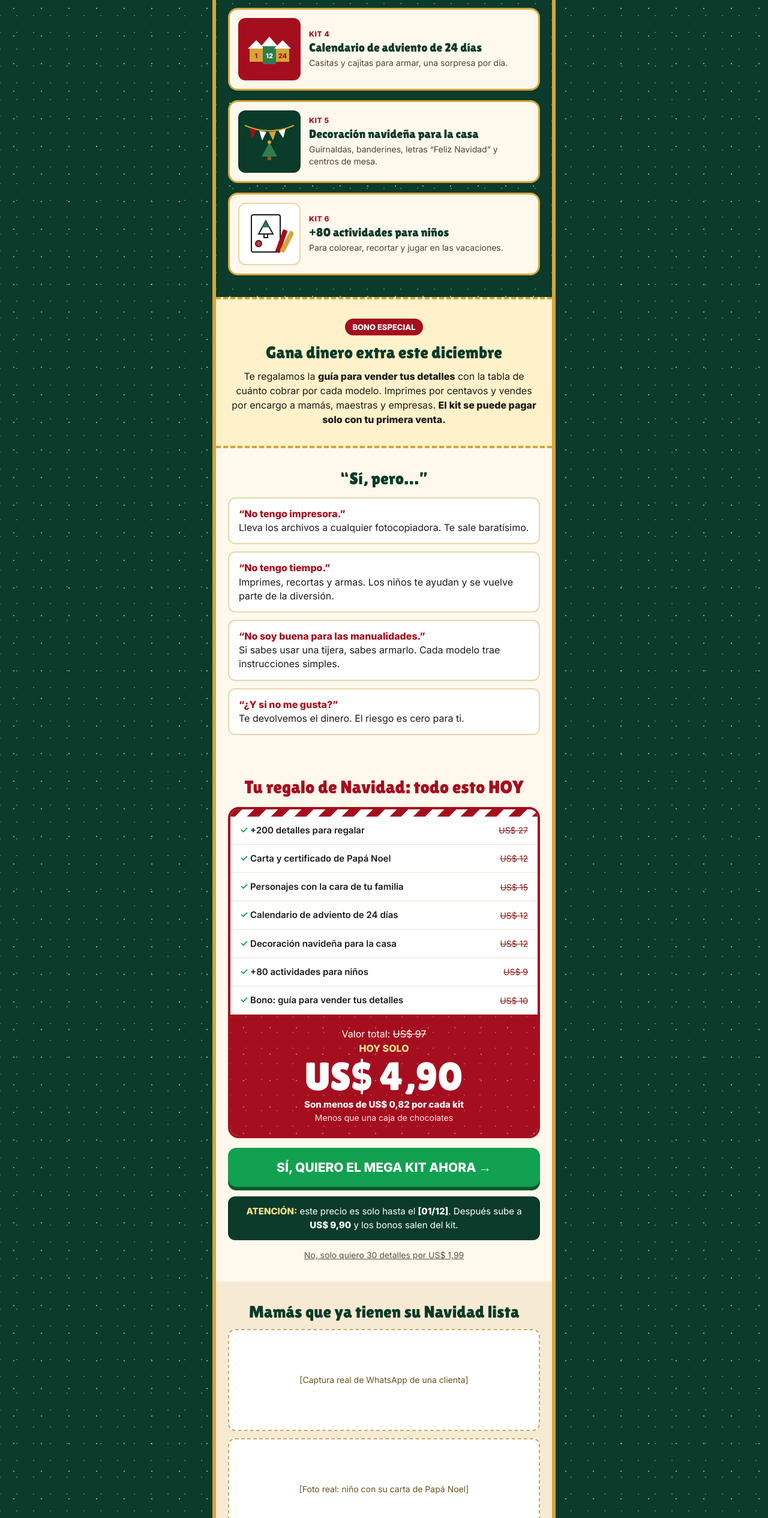
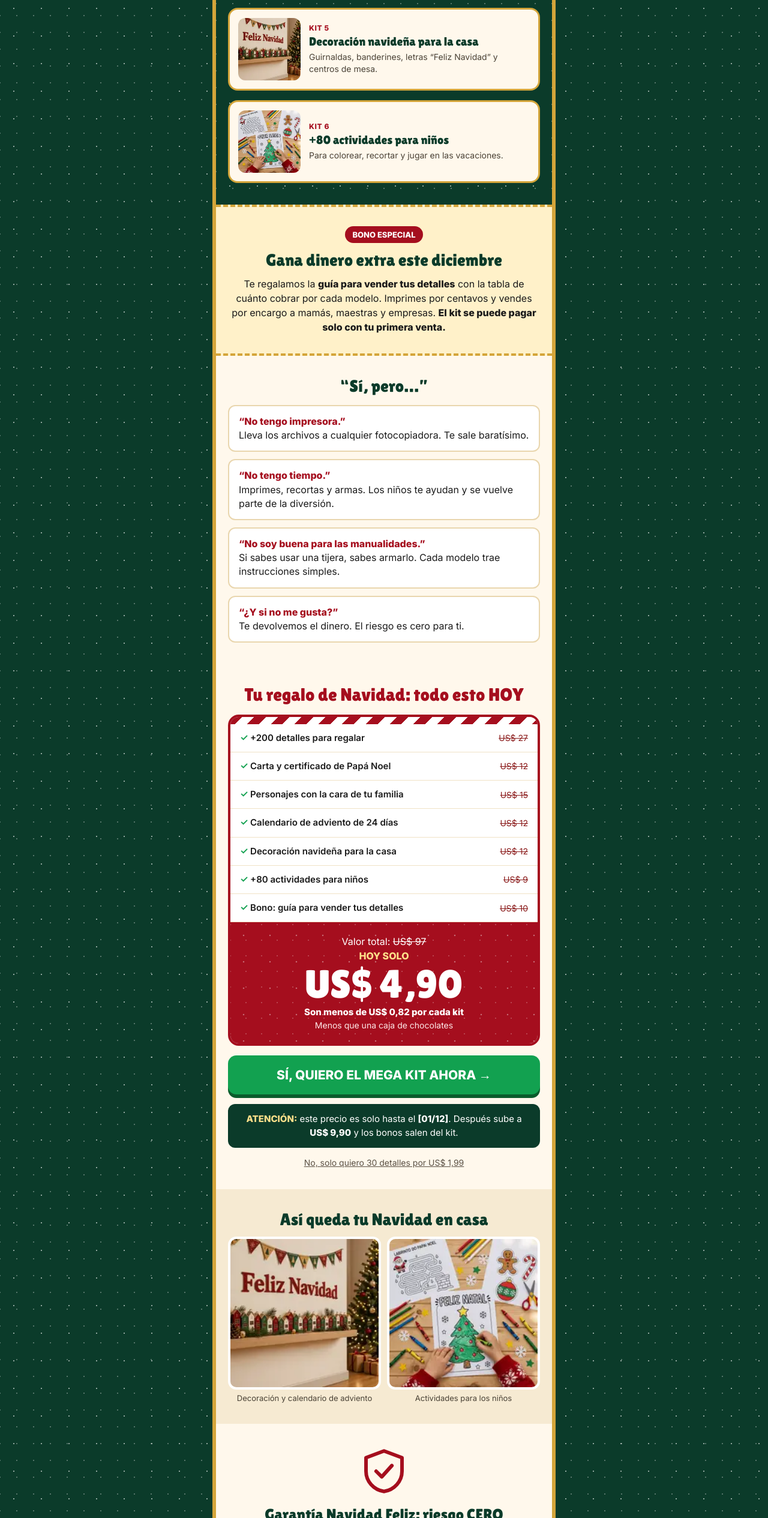
Before and after one commit to rivaldochiqute/navidad-magica, a plain HTML site: page index.html in a window 1280 px wide. Shown: the part 2723-5253 px from the top of the page at 60% size. Drawn offline with Linux system fonts and the light colour scheme; a web font is replaced by a local one.

Commit message:
Agregar fotos de decoración y actividades; galería en lugar de testimonios vacíos
Co-Authored-By: Claude Opus 5.5 <noreply@anthropic.com>
Claude-Session: https://claude.ai/code/session_01UXpBtZnQWiFsJo2i7gqP9a

```diff
--- a/index.html
+++ b/index.html
@@ -151,22 +151,7 @@ a,button{-webkit-tap-highlight-color:transparent}
 <div style="background: #FFF8EC; border-radius: 16px; padding: 14px; display: flex; gap: 14px; align-items: center; border: 3px solid #D4A53A">
 
 
-<div class="kimg" style="flex: 0 0 104px; height: 104px; background: #A50E1E; border-radius: 12px; display: flex; align-items: center; justify-content: center"><svg width="80" height="70" viewBox="0 0 80 70" aria-hidden="true"><path d="M4 34 L18 20 L32 34 Z" fill="#FFFFFF"></path><rect x="7" y="34" width="22" height="22" fill="#D4A53A"></rect><path d="M26 30 L40 14 L54 30 Z" fill="#FFFFFF"></path><rect x="29" y="30" width="22" height="30" fill="#2E7D4F"></rect><path d="M48 34 L62 20 L76 34 Z" fill="#FFFFFF"></path><rect x="51" y="34" width="22" height="22" fill="#D4A53A"></rect><text x="18" y="50" text-anchor="middle" font-family="Inter, sans-serif" font-weight="800" font-size="11" fill="#A50E1E">1</text><text x="40" y="50" text-anchor="middle" font-family="Inter, sans-serif" font-weight="800" font-size="11" fill="#FFFFFF">12</text><text x="62" y="50" text-anchor="middle" font-family="Inter, sans-serif" font-weight="800" font-size="11" fill="#A50E1E">24</text></svg></div>
-
-
-
-<div style="display: flex; flex-direction: column; gap: 4px; min-width: 0">
-<span style="font-size: 12px; font-weight: 800; color: #A50E1E; letter-spacing: 0.05em">KIT 4</span>
-<h3 style="margin: 0; font-size: 20px; line-height: 1.15; color: #0B3B2A">Calendario de adviento de 24 días</h3>
-<p style="margin: 0; font-size: 14px; line-height: 1.4; color: #4A4236">Casitas y cajitas para armar, una sorpresa por día.</p>
-</div>
-</div>
-
-<div style="background: #FFF8EC; border-radius: 16px; padding: 14px; display: flex; gap: 14px; align-items: center; border: 3px solid #D4A53A">
-
-
-
-<div class="kimg" style="flex: 0 0 104px; height: 104px; background: #0B3B2A; border-radius: 12px; display: flex; align-items: center; justify-content: center"><svg width="86" height="70" viewBox="0 0 86 70" aria-hidden="true"><path d="M2 8 Q43 26 84 8" fill="none" stroke="#D4A53A" stroke-width="2"></path><path d="M10 12 L22 16 L14 30 Z" fill="#A50E1E"></path><path d="M26 17 L38 19 L31 33 Z" fill="#FFFFFF"></path><path d="M42 19 L54 18 L49 33 Z" fill="#D4A53A"></path><path d="M58 17 L70 14 L66 29 Z" fill="#FFFFFF"></path><path d="M43 36 L56 60 H30 Z" fill="#2E7D4F"></path><rect x="40" y="60" width="6" height="6" fill="#8B5A2B"></rect><circle cx="43" cy="36" r="3" fill="#D4A53A"></circle></svg></div>
+<img src="deco.webp" alt="Decoración navideña para la casa" class="kimg" style="flex: 0 0 104px; width: 104px; height: 104px; object-fit: cover; border-radius: 12px; display: block">
 
 
 <div style="display: flex; flex-direction: column; gap: 4px; min-width: 0">
@@ -181,7 +166,7 @@ a,button{-webkit-tap-highlight-color:transparent}
 
 
 
-<div class="kimg" style="flex: 0 0 104px; height: 104px; background: #FFFFFF; border: 2px solid #E9D6AE; border-radius: 12px; display: flex; align-items: center; justify-content: center"><svg width="80" height="76" viewBox="0 0 80 76" aria-hidden="true"><rect x="10" y="6" width="48" height="62" rx="3" fill="#FFFFFF" stroke="#1A1A1A" stroke-width="2"></rect><path d="M34 16 L46 38 H22 Z" fill="none" stroke="#1A1A1A" stroke-width="2"></path><path d="M34 16 L40 27 H28 Z" fill="#2E7D4F"></path><rect x="31" y="38" width="6" height="6" fill="none" stroke="#1A1A1A" stroke-width="2"></rect><circle cx="22" cy="54" r="5" fill="none" stroke="#1A1A1A" stroke-width="2"></circle><circle cx="22" cy="54" r="5" fill="#A50E1E" opacity="0.8"></circle><rect x="56" y="30" width="8" height="40" rx="2" transform="rotate(20 60 50)" fill="#A50E1E"></rect><rect x="66" y="32" width="8" height="38" rx="2" transform="rotate(28 70 50)" fill="#D4A53A"></rect></svg></div>
+<img src="actividades.webp" alt="+80 actividades para niños" class="kimg" style="flex: 0 0 104px; width: 104px; height: 104px; object-fit: cover; border-radius: 12px; display: block">
 
 <div style="display: flex; flex-direction: column; gap: 4px; min-width: 0">
 <span style="font-size: 12px; font-weight: 800; color: #A50E1E; letter-spacing: 0.05em">KIT 6</span>
@@ -260,9 +245,11 @@ a,button{-webkit-tap-highlight-color:transparent}
 </section>
 
 <section style="background: #F6EAD2; padding: 34px clamp(14px, 4.6vw, 20px); display: flex; flex-direction: column; gap: 12px">
-<h2 style="margin: 0; font-size: clamp(22px, 6.2vw, 28px); text-wrap: balance; line-height: 1.15; text-align: center; color: #0B3B2A">Mamás que ya tienen su Navidad lista</h2>
-<div style="background: #FFFFFF; border: 2px dashed #C9A96A; border-radius: 12px; height: 170px; display: flex; align-items: center; justify-content: center; text-align: center; padding: 16px; font-size: 14px; color: #6B4F1D">[Captura real de WhatsApp de una clienta]</div>
-<div style="background: #FFFFFF; border: 2px dashed #C9A96A; border-radius: 12px; height: 170px; display: flex; align-items: center; justify-content: center; text-align: center; padding: 16px; font-size: 14px; color: #6B4F1D">[Foto real: niño con su carta de Papá Noel]</div>
+<h2 style="margin: 0; font-size: clamp(22px, 6.2vw, 28px); text-wrap: balance; line-height: 1.15; text-align: center; color: #0B3B2A">Así queda tu Navidad en casa</h2>
+<div style="display: grid; grid-template-columns: repeat(2, minmax(0, 1fr)); gap: 10px">
+<figure style="margin: 0; display: flex; flex-direction: column; gap: 6px"><img src="deco.webp" alt="Sala decorada con letras Feliz Navidad y calendario de adviento de casitas de papel" style="width: 100%; aspect-ratio: 1; object-fit: cover; border-radius: 14px; border: 4px solid #FFFFFF; display: block"><figcaption style="font-size: 13px; line-height: 1.35; text-align: center; color: #4A4236">Decoración y calendario de adviento</figcaption></figure>
+<figure style="margin: 0; display: flex; flex-direction: column; gap: 6px"><img src="actividades.webp" alt="Niños coloreando actividades navideñas impresas" style="width: 100%; aspect-ratio: 1; object-fit: cover; border-radius: 14px; border: 4px solid #FFFFFF; display: block"><figcaption style="font-size: 13px; line-height: 1.35; text-align: center; color: #4A4236">Actividades para los niños</figcaption></figure>
+</div>
 </section>
 
 <section style="padding: 34px clamp(14px, 4.6vw, 22px); display: flex; flex-direction: column; gap: 12px; align-items: center; text-align: center">
```
Also changed, not shown: actividades.webp (added), deco.webp (added).
